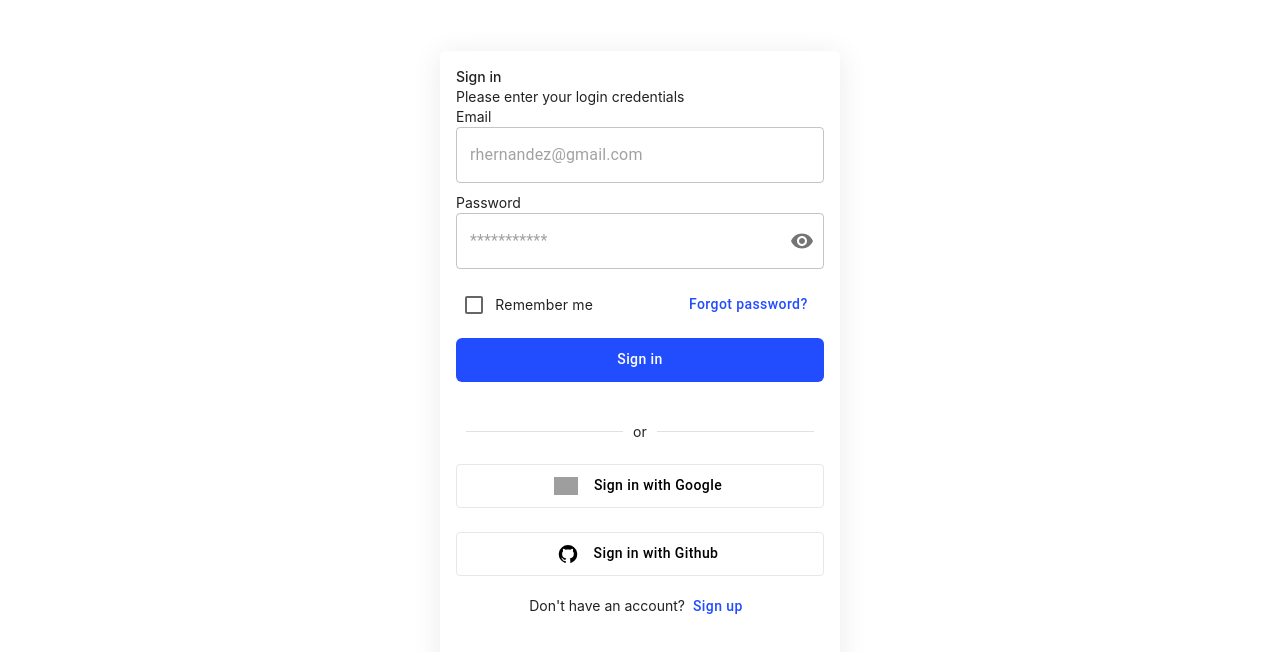
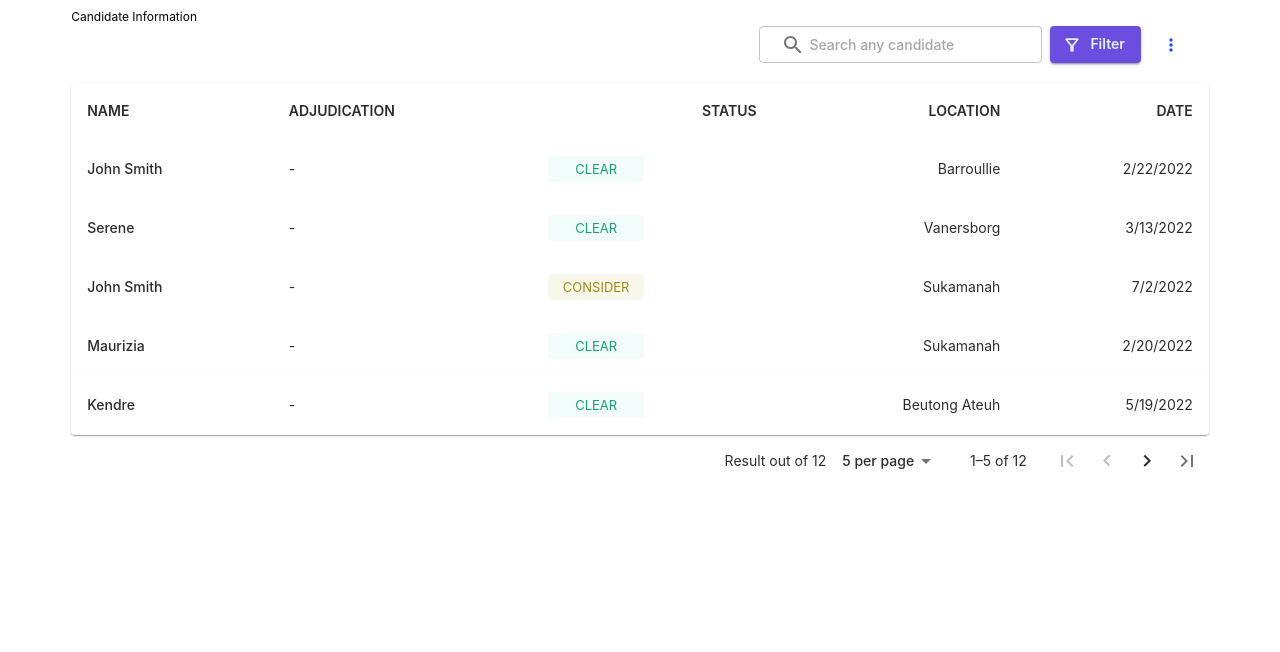
Before and after one commit to raushan3737/reactjs-assignment-raushan, a React (Create React App) app: page / in a window 1280 px wide. Shown: the top 652 px of the page. Built offline with nearby package versions, Linux system fonts and the light colour scheme; grey boxes are pictures that could not be loaded.

Commit message:
Add: Solution of the State Management Assignment

```diff
--- a/package.json
+++ b/package.json
@@ -1,5 +1,5 @@
 {
-  "name": "storybook-assignment",
+  "name": "state-management-assignment",
   "version": "0.1.0",
   "private": true,
   "dependencies": {
--- a/src/App.tsx
+++ b/src/App.tsx
@@ -1,12 +1,12 @@
 import React from "react";
-import SignIn from "./components/organisms/ParentChildAssignment/SignInCard";
+import CandidateTable from "./components/organisms/StateManagementAssignment";
 
 const App = () => {
   return (
     <div className="App">
       {/* <h1>Welcome to the React App</h1> */}
-      {/* Parent Child Relationship Assignment: SignIn Card  */}
-      <SignIn />
+       {/* State Management Assignment: SignIn Card  */}
+      <CandidateTable />
     </div>
   );
 };
--- /dev/null
+++ b/src/components/atoms/Chip/index.tsx
@@ -0,0 +1,23 @@
+import styled from "@emotion/styled";
+import { Chip } from "@mui/material";
+
+interface StatusChipProp {
+  label: string;
+}
+
+const StyledChip = styled(Chip)((props: StatusChipProp) => ({
+  display: "flex",
+  justifyContent: "center",
+  alignItems: "center",
+  background: props.label === "CLEAR" ? "#F2FCFB" : "#FAF8EB",
+  border: "1px solid #F2FCFB",
+  color: props.label === "CLEAR" ? "#17A076" : "#A08817",
+  borderRadius: "4px",
+  gap: "10px",
+  width: "6rem",
+  height: "26px",
+}));
+
+export const StatusChip = (props: StatusChipProp) => {
+  return <StyledChip label={props.label} />;
+};
--- /dev/null
+++ b/src/components/organisms/StateManagementAssignment/index.tsx
@@ -0,0 +1,207 @@
+import { useState } from "react";
+import {
+  TextField,
+  InputAdornment,
+  Button,
+  Table,
+  TableBody,
+  TableCell,
+  TableContainer,
+  TableHead,
+  TableRow,
+  Paper,
+  Stack,
+  Grid,
+  ThemeProvider,
+} from "@mui/material";
+import { FilterAltOutlined, MoreVert } from "@mui/icons-material";
+import IconButton from "@mui/material/IconButton";
+import SearchSharpIcon from "@mui/icons-material/SearchSharp";
+import TablePagination from "@mui/material/TablePagination";
+import theme from "../../../utils/Theme/theme";
+import CustomTypography from "../../atoms/Typography";
+import tableData from "../../../utils/Data/CandidateDetailsData.json";
+import { StatusChip } from "../../atoms/Chip";
+
+interface CandidateColumnProps {
+  id: "name" | "adjudication" | "status" | "location" | "date";
+  label: string;
+  align?: "right";
+}
+
+const candidateColumns: CandidateColumnProps[] = [
+  { id: "name", label: "NAME" },
+  { id: "adjudication", label: "ADJUDICATION" },
+  {
+    id: "status",
+    label: "STATUS",
+    align: "right",
+  },
+  {
+    id: "location",
+    label: "LOCATION",
+    align: "right",
+  },
+  {
+    id: "date",
+    label: "DATE",
+    align: "right",
+  },
+];
+
+interface rowsOptionProps {
+  label: string;
+  value: number;
+}
+let rowsOption: rowsOptionProps[] = [
+  { label: "2 per page", value: 2 },
+  { label: "5 per page", value: 5 },
+  { label: "7 per page", value: 7 },
+  { label: "10 per page", value: 10 },
+];
+
+const CandidateTable = () => {
+  const [page, setPage] = useState(0);
+  const [rowsPerPage, setRowsPerPage] = useState(5);
+  const [searchText, setSearchText] = useState("");
+
+  const candidatesData = tableData;
+
+  const handleChangePage = (event: unknown, newPage: number) => {
+    setPage(newPage);
+  };
+
+  const handleChangeRowsPerPage = (
+    event: React.ChangeEvent<HTMLInputElement>
+  ) => {
+    setRowsPerPage(+event.target.value);
+    setPage(0);
+  };
+
+  const handleSearch = (event: React.ChangeEvent<HTMLInputElement>) => {
+    setSearchText(event.target.value);
+  };
+
+  // Logic to filter the candidate based on the given input
+  const filteredCandidates = candidatesData.filter((candidate) =>
+    Object.values(candidate).some(
+      (value) =>
+        value &&
+        value.toString().toLowerCase().includes(searchText.trim().toLowerCase())
+    )
+  );
+
+  return (
+    <ThemeProvider theme={theme}>
+      <Grid
+        container
+        justifyContent={"center"}
+        flexGrow={"grow"}
+        flexWrap={"wrap"}
+      >
+        <Stack width={"90%"}>
+          <CustomTypography text="Candidate Information" variant="h5" />
+          <div
+            style={{
+              display: "flex",
+              justifyContent: "flex-end",
+              marginBottom: "20px",
+            }}
+          >
+            <TextField
+              size="small"
+              value={searchText}
+              onChange={handleSearch}
+              placeholder="Search any candidate"
+              InputProps={{
+                startAdornment: (
+                  <InputAdornment position="start">
+                    <IconButton edge="end">
+                      <SearchSharpIcon />
+                    </IconButton>
+                  </InputAdornment>
+                ),
+              }}
+            />
+            <Button
+              variant="contained"
+              startIcon={<FilterAltOutlined />}
+              sx={{ ml: 2 }}
+            >
+              Filter
+            </Button>
+            <Button startIcon={<MoreVert />} sx={{ ml: 1 }}></Button>
+          </div>
+          <TableContainer component={Paper}>
+            <Table>
+              <TableHead>
+                <TableRow>
+                  {candidateColumns.map((candidateColumn) => (
+                    <TableCell
+                      key={candidateColumn.id}
+                      align={candidateColumn.align}
+                    >
+                      {candidateColumn.label}
+                    </TableCell>
+                  ))}
+                </TableRow>
+              </TableHead>
+              <TableBody>
+                {filteredCandidates
+                  .slice(page * rowsPerPage, page * rowsPerPage + rowsPerPage)
+                  .map((candidateRow) => {
+                    return (
+                      <TableRow
+                        hover
+                        role="checkbox"
+                        tabIndex={-1}
+                        key={candidateRow.id}
+                      >
+                        {candidateColumns.map((candidateColumn) => {
+                          const value = candidateRow[candidateColumn.id];
+                          return candidateColumn.id === "name" ? (
+                            <TableCell
+                              key={candidateColumn.id}
+                              align={candidateColumn.align}
+                            >
+                              <CustomTypography text={value} />
+                            </TableCell>
+                          ) : (
+                            <TableCell
+                              key={candidateColumn.id}
+                              align={candidateColumn.align}
+                            >
+                              {value !== "CLEAR" && value !== "CONSIDER" ? (
+                                value
+                              ) : value === "CLEAR" ? (
+                                <StatusChip label={value} />
+                              ) : (
+                                <StatusChip label={value} />
+                              )}
+                            </TableCell>
+                          );
+                        })}
+                      </TableRow>
+                    );
+                  })}
+              </TableBody>
+            </Table>
+          </TableContainer>
+          <TablePagination
+            labelRowsPerPage={`Result out of ${candidatesData.length}`}
+            showFirstButton
+            showLastButton
+            rowsPerPageOptions={rowsOption}
+            component="div"
+            count={candidatesData.length}
+            rowsPerPage={rowsPerPage}
+            page={page}
+            onPageChange={handleChangePage}
+            onRowsPerPageChange={handleChangeRowsPerPage}
+          />
+        </Stack>
+      </Grid>
+    </ThemeProvider>
+  );
+};
+export default CandidateTable;
--- /dev/null
+++ b/src/utils/Data/CandidateDetailsData.json
@@ -0,0 +1,98 @@
+[
+    {
+      "id": 1,
+      "name": "John Smith",
+      "adjudication": "-",
+      "status": "CLEAR",
+      "location": "Barroullie",
+      "date": "2/22/2022"
+    },
+    {
+      "id": 2,
+      "name": "Serene",
+      "adjudication": "-",
+      "status": "CLEAR",
+      "location": "Vanersborg",
+      "date": "3/13/2022"
+    },
+    {
+      "id": 3,
+      "name": "John Smith",
+      "adjudication": "-",
+      "status": "CONSIDER",
+      "location": "Sukamanah",
+      "date": "7/2/2022"
+    },
+    {
+      "id": 4,
+      "name": "Maurizia",
+      "adjudication": "-",
+      "status": "CLEAR",
+      "location": "Sukamanah",
+      "date": "2/20/2022"
+    },
+    {
+      "id": 5,
+      "name": "Kendre",
+      "adjudication": "-",
+      "status": "CLEAR",
+      "location": "Beutong Ateuh",
+      "date": "5/19/2022"
+    },
+    {
+      "id": 6,
+      "name": "Erastus",
+      "adjudication": "-",
+      "status": "CLEAR",
+      "location": "Hoviyn Am",
+      "date": "12/1/2021"
+    },
+    {
+      "id": 7,
+      "name": "Jereme",
+      "adjudication": "-",
+      "status": "CONSIDER",
+      "location": "Sharingol",
+      "date": "7/26/2022"
+    },
+    {
+      "id": 8,
+      "name": "John Smith",
+      "adjudication": "-",
+      "status": "CONSIDER",
+      "location": "Lianyun",
+      "date": "5/28/2022"
+    },
+    {
+      "id": 9,
+      "name": "Cari",
+      "adjudication": "-",
+      "status": "CLEAR",
+      "location": "Tadoao da Serra",
+      "date": "5/23/2022"
+    },
+    {
+      "id": 10,
+      "name": "Kimble",
+      "adjudication": "-",
+      "status": "CONSIDER",
+      "location": "Vaseli nad Moravou",
+      "date": "8/24/2022"
+    },
+    {
+      "id": 11,
+      "name": "Alice",
+      "adjudication": "-",
+      "status": "CLEAR",
+      "location": "Texas",
+      "date": "2/12/2022"
+    },
+    {
+      "id": 2,
+      "name": "Bob",
+      "adjudication": "-",
+      "status": "CONSIDER",
+      "location": "New York",
+      "date": "2/12/2022"
+    }
+  ]
```
Also changed, not shown: 2 other files (tests, documents, lock files or other folders).
